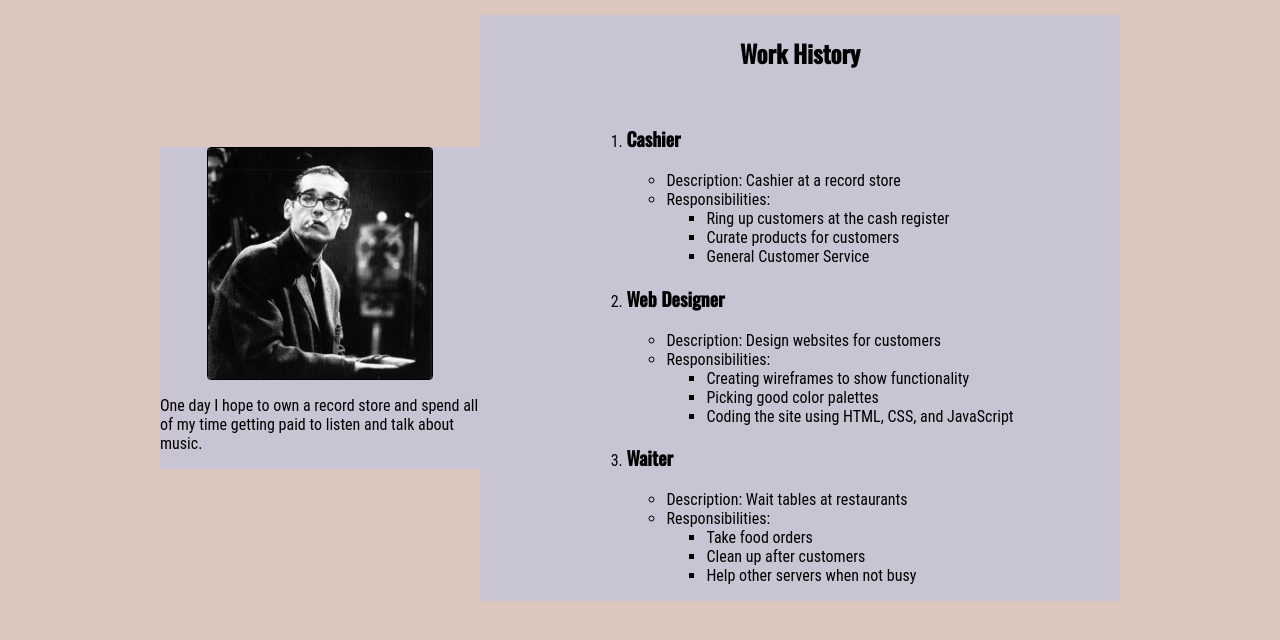
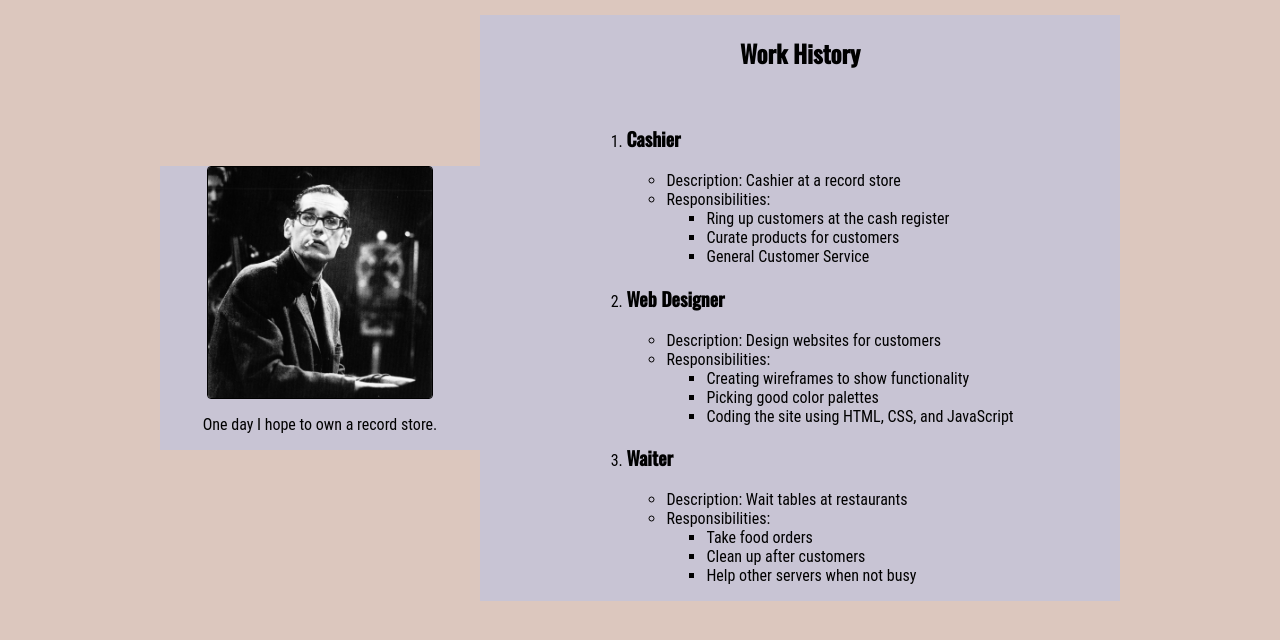
Before and after one commit to ZacFoss/ZacFoss.github.io, a plain HTML site: page Assignment_1/index.html in a window 1280 px wide. Shown: the part 90-730 px from the top of the page. Drawn offline with nearby package versions, Linux system fonts and the light colour scheme.

Commit message:
Update index.html

```diff
--- a/Assignment_1/index.html
+++ b/Assignment_1/index.html
@@ -15,7 +15,7 @@
     <div class="content">
         <div class="section section-1">
             <img src="images/Bill Evans Photography.jpg" class="img-body">
-            <p>One day I hope to own a record store and spend all of my time getting paid to listen and talk about music.</p>
+            <p>One day I hope to own a record store.</p>
         </div>
         <div class="section section-2">
             <h2>Work History</h2>
```
